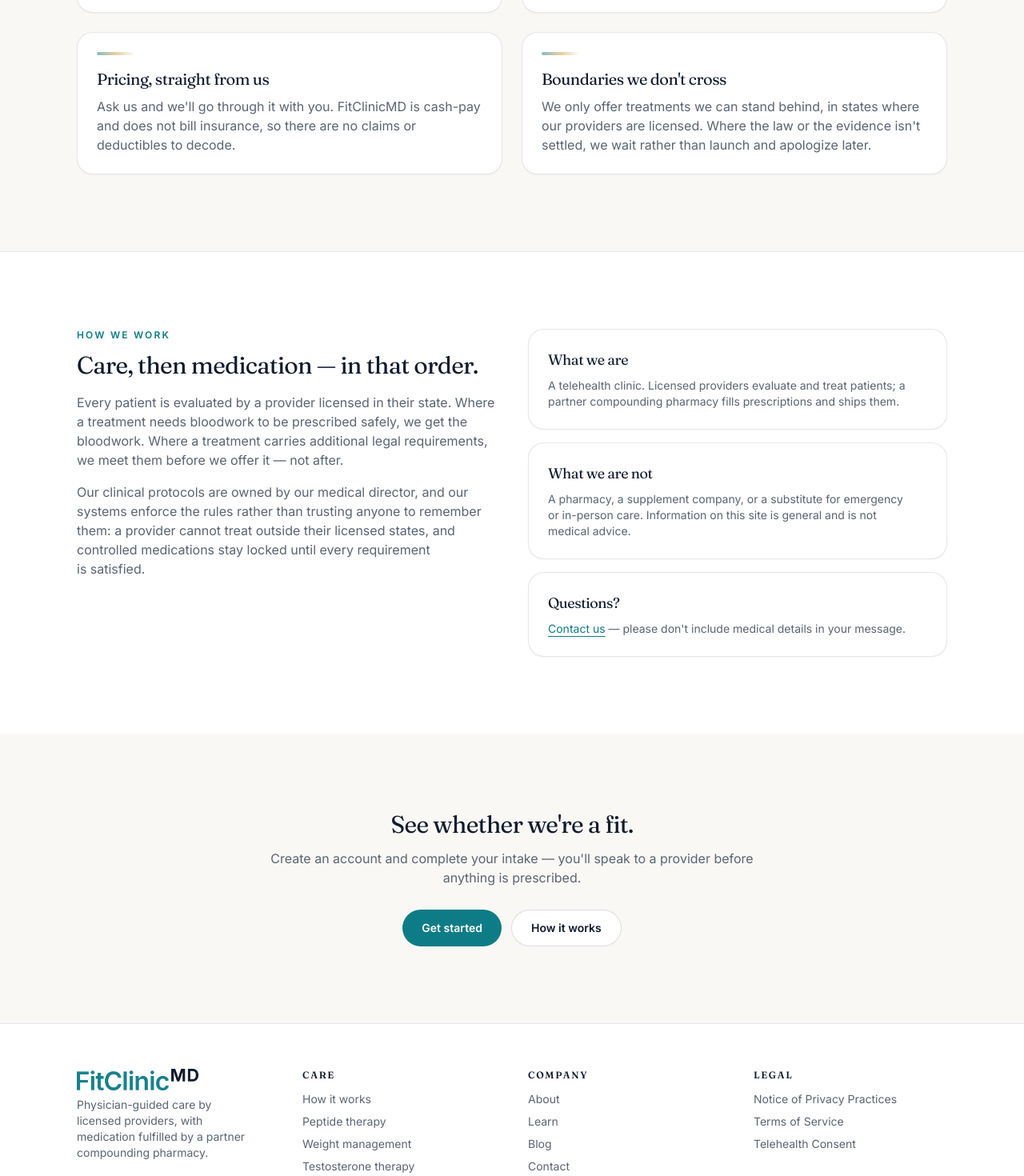
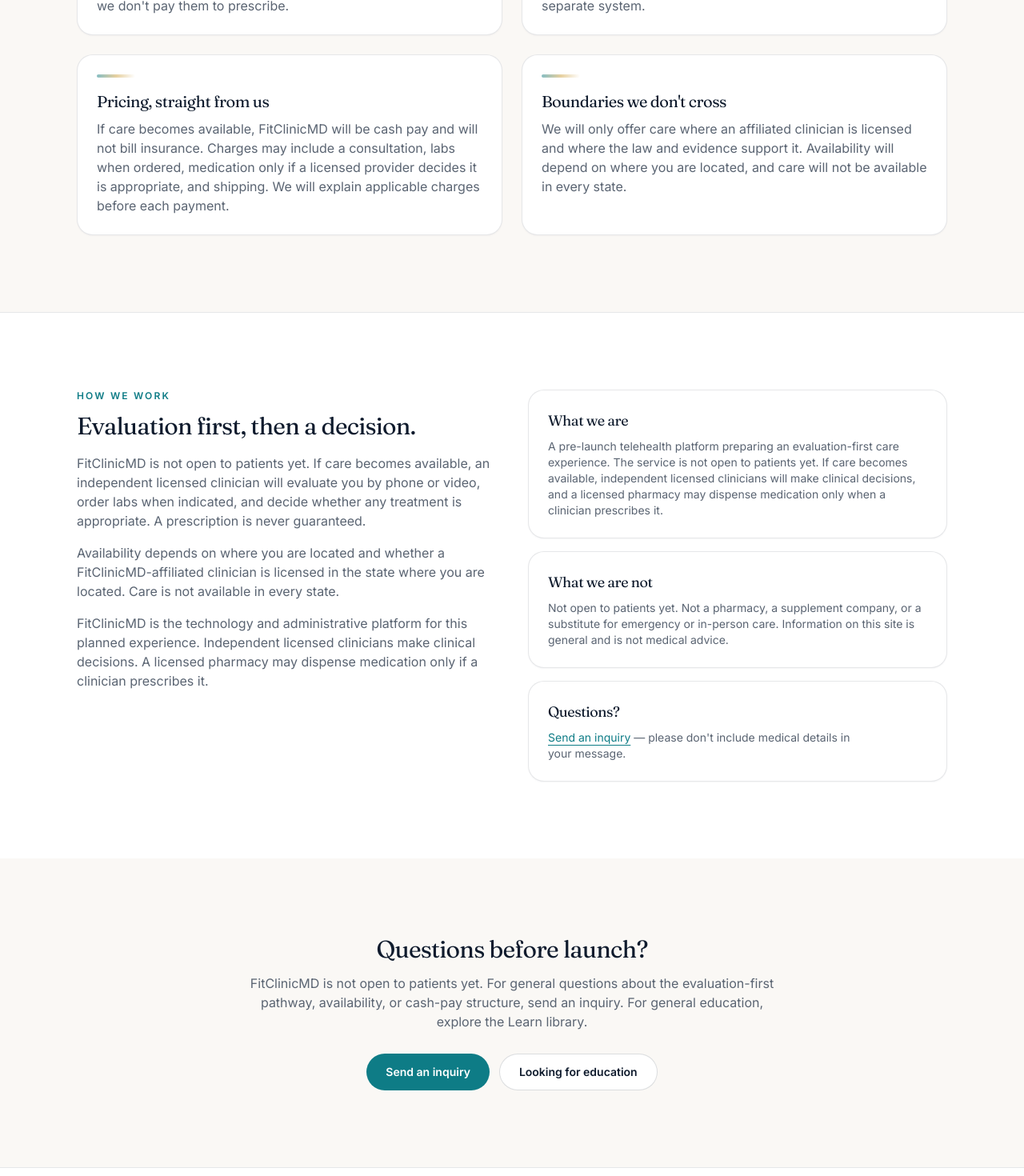
Before and after one commit to fitclinicmd/fitclinicmd-marketing, a Next.js app: page /about in a window 1280 px wide. Shown: the part 760-2230 px from the top of the page at 80% size. Built offline with nearby package versions, Linux system fonts and the light colour scheme; no server answers.

Commit message:
Clarify About page pre-launch inquiry language
Approved About-page pre-launch copy and CTA update. CI, CodeQL, dependency review, and PHI-free guard passed.

```diff
--- a/src/app/about/page.tsx
+++ b/src/app/about/page.tsx
@@ -2,7 +2,6 @@ import type { Metadata } from "next";
 import Link from "next/link";
 import { Container, Section, Eyebrow, Card, CTA } from "@/components/ui";
 import { JsonLd, breadcrumbSchema } from "@/lib/schema";
-import { signupUrl } from "@/lib/site";
 
 export const metadata: Metadata = {
   title: "About",
@@ -26,7 +25,7 @@ const PRINCIPLES = [
     // the contact channel instead of stating a price. Swap in a phone number
     // here and on /faq once one exists — there is none on the site today, so
     // "call us" would point at nothing.
-    body: "Ask us and we'll go through it with you. FitClinicMD is cash-pay and does not bill insurance, so there are no claims or deductibles to decode.",
+    body: "If care becomes available, FitClinicMD will be cash pay and will not bill insurance. Charges may include a consultation, labs when ordered, medication only if a licensed provider decides it is appropriate, and shipping. We will explain applicable charges before each payment.",
   },
   // EARLIER PRICING PRINCIPLE — REMOVED FROM THE PAGE 2026-08-25, KEPT FOR LATER.
   //
@@ -46,7 +45,7 @@ const PRINCIPLES = [
   // },
   {
     title: "Boundaries we don't cross",
-    body: "We only offer treatments we can stand behind, in states where our providers are licensed. Where the law or the evidence isn't settled, we wait rather than launch and apologize later.",
+    body: "We will only offer care where an affiliated clinician is licensed and where the law and evidence support it. Availability will depend on where you are located, and care will not be available in every state.",
   },
 ];
 
@@ -60,8 +59,10 @@ export default function About() {
             Built to practice medicine properly, at a distance.
           </h1>
           <p className="mt-5 max-w-2xl text-lg text-ink-soft">
-            Telehealth should mean better access to a real clinician — not a vending machine with a
-            questionnaire in front of it. FitClinicMD is built around that difference.
+            FitClinicMD is preparing an evaluation-first telehealth experience. We are not open to
+            patients yet. If care becomes available, an independent licensed clinician will evaluate
+            each person and decide whether treatment is appropriate, based on applicable requirements
+            and the person&apos;s location.
           </p>
         </Container>
       </div>
@@ -82,39 +83,46 @@ export default function About() {
         <div className="grid gap-10 lg:grid-cols-2">
           <div>
             <Eyebrow>How we work</Eyebrow>
-            <h2 className="text-3xl">Care, then medication — in that order.</h2>
+            <h2 className="text-3xl">Evaluation first, then a decision.</h2>
             <p className="mt-4 text-ink-muted">
-              Every patient is evaluated by a provider licensed in their state. Where a treatment
-              needs bloodwork to be prescribed safely, we get the bloodwork. Where a treatment
-              carries additional legal requirements, we meet them before we offer it — not after.
+              FitClinicMD is not open to patients yet. If care becomes available, an independent
+              licensed clinician will evaluate you by phone or video, order labs when indicated, and
+              decide whether any treatment is appropriate. A prescription is never guaranteed.
             </p>
             <p className="mt-4 text-ink-muted">
-              Our clinical protocols are owned by our medical director, and our systems enforce the
-              rules rather than trusting anyone to remember them: a provider cannot treat outside
-              their licensed states, and controlled medications stay locked until every requirement
-              is satisfied.
+              Availability depends on where you are located and whether a FitClinicMD-affiliated
+              clinician is licensed in the state where you are located. Care is not available in
+              every state.
+            </p>
+            <p className="mt-4 text-ink-muted">
+              FitClinicMD is the technology and administrative platform for this planned experience.
+              Independent licensed clinicians make clinical decisions. A licensed pharmacy may
+              dispense medication only if a clinician prescribes it.
             </p>
           </div>
           <div className="space-y-4">
             <Card>
               <h3 className="text-lg">What we are</h3>
               <p className="mt-2 text-sm text-ink-muted">
-                A telehealth clinic. Licensed providers evaluate and treat patients; a partner
-                compounding pharmacy fills prescriptions and ships them.
+                A pre-launch telehealth platform preparing an evaluation-first care experience. The
+                service is not open to patients yet. If care becomes available, independent licensed
+                clinicians will make clinical decisions, and a licensed pharmacy may dispense
+                medication only when a clinician prescribes it.
               </p>
             </Card>
             <Card>
               <h3 className="text-lg">What we are not</h3>
               <p className="mt-2 text-sm text-ink-muted">
-                A pharmacy, a supplement company, or a substitute for emergency or in-person care.
-                Information on this site is general and is not medical advice.
+                Not open to patients yet. Not a pharmacy, a supplement company, or a substitute for
+                emergency or in-person care. Information on this site is general and is not medical
+                advice.
               </p>
             </Card>
             <Card>
               <h3 className="text-lg">Questions?</h3>
               <p className="mt-2 text-sm text-ink-muted">
                 <Link href="/contact" className="text-clinic underline underline-offset-4">
-                  Contact us
+                  Send an inquiry
                 </Link>{" "}
                 — please don&apos;t include medical details in your message.
               </p>
@@ -125,15 +133,16 @@ export default function About() {
 
       <Section>
         <div className="mx-auto max-w-2xl text-center">
-          <h2 className="text-3xl">See whether we&apos;re a fit.</h2>
+          <h2 className="text-3xl">Questions before launch?</h2>
           <p className="mt-3 text-ink-muted">
-            Create an account and complete your intake — you&apos;ll speak to a provider before
-            anything is prescribed.
+            FitClinicMD is not open to patients yet. For general questions about the evaluation-first
+            pathway, availability, or cash-pay structure, send an inquiry. For general education,
+            explore the Learn library.
           </p>
           <div className="mt-7 flex flex-wrap justify-center gap-3">
-            <CTA href={signupUrl}>Get started</CTA>
-            <CTA href="/how-it-works" variant="secondary">
-              How it works
+            <CTA href="/contact">Send an inquiry</CTA>
+            <CTA href="/learn" variant="secondary">
+              Looking for education
             </CTA>
           </div>
         </div>
```
